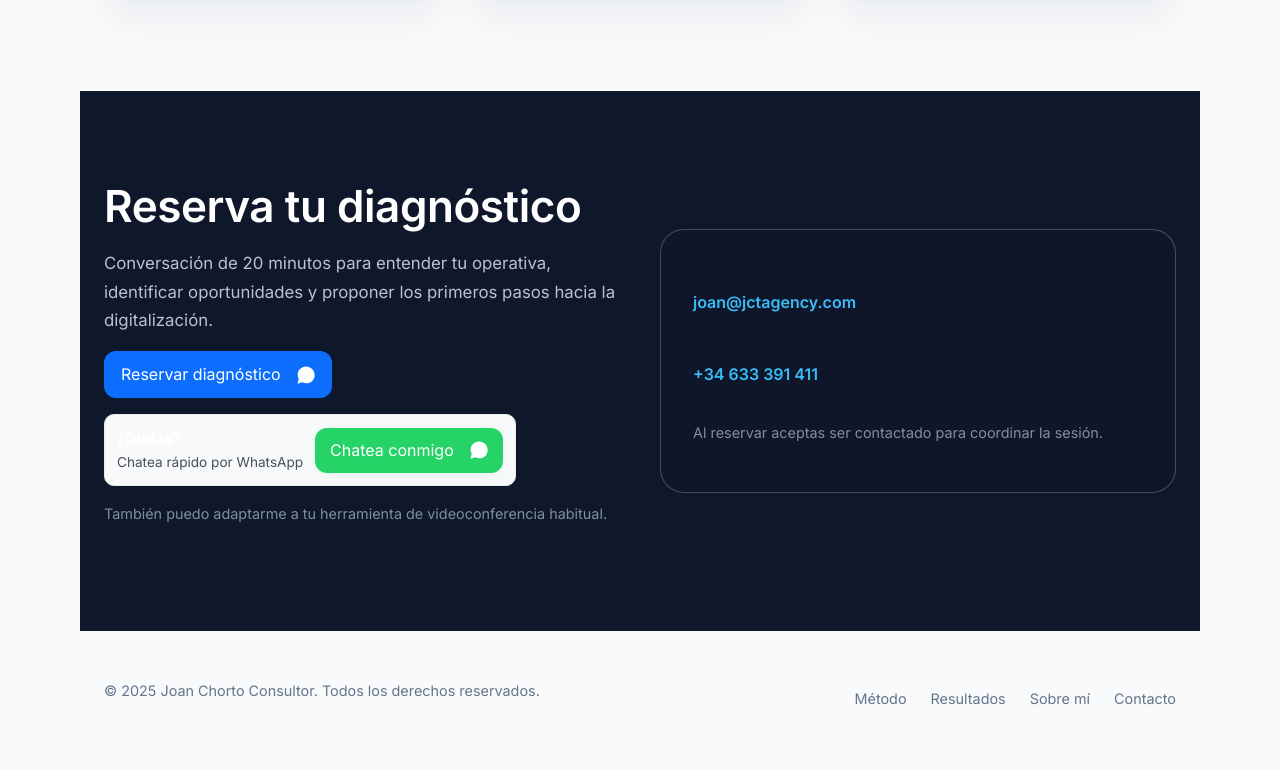
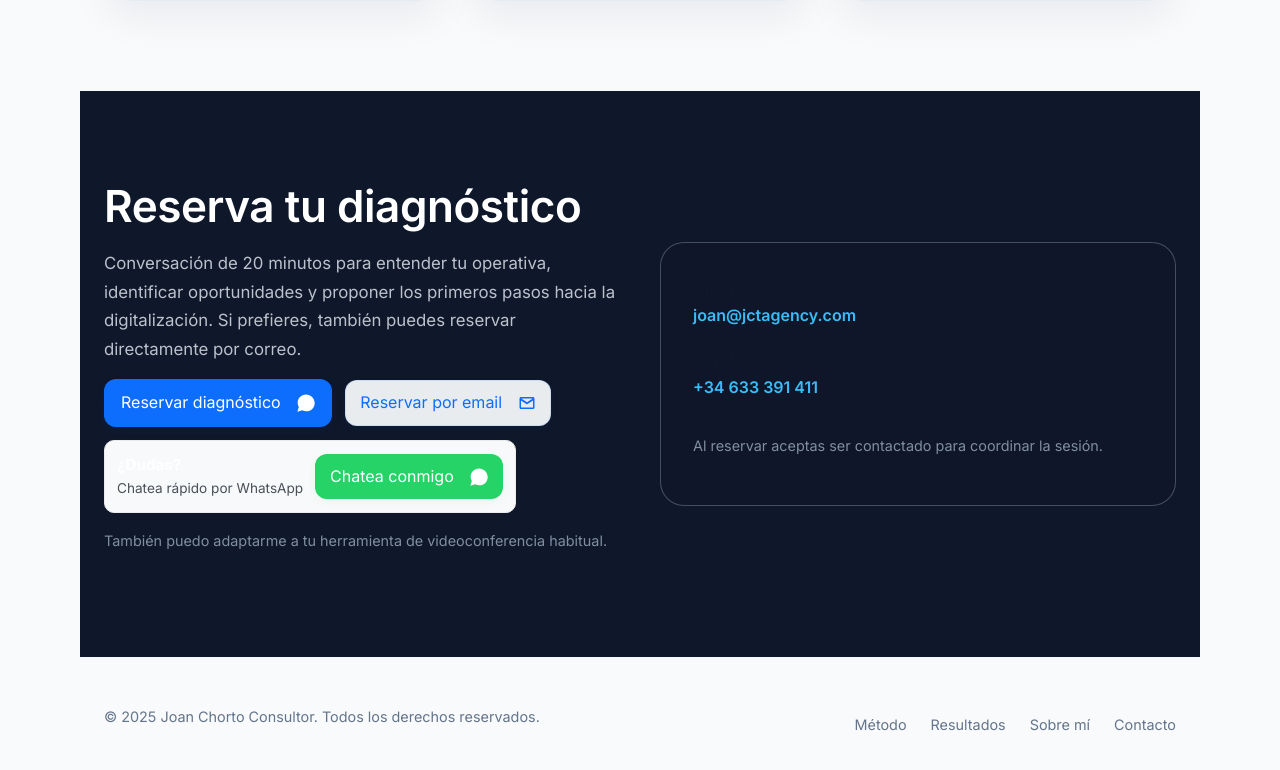
Before and after one commit to joanchorto1/web-jct-agency, a React (Create React App) app: page / in a window 1280 px wide. Shown: the part 3880-4650 px from the top of the page. Built offline with nearby package versions, Linux system fonts and the light colour scheme.

Commit message:
Add email reservation option to contact section

```diff
--- a/src/pages/Home/index.jsx
+++ b/src/pages/Home/index.jsx
@@ -35,12 +35,25 @@ const Home = () => {
     boxShadow: '0 3px 8px rgba(37,211,102,0.06)'
   };
 
+  const btnSecondaryStyle = {
+    background: '#e9ecef',
+    color: '#0d6efd',
+    padding: '9px 14px',
+    borderRadius: '12px',
+    display: 'inline-flex',
+    alignItems: 'center',
+    gap: '8px',
+    textDecoration: 'none',
+    border: '1px solid rgba(13,110,253,0.12)',
+    boxShadow: '0 3px 8px rgba(13,110,253,0.05)'
+  };
+
   const contactRowStyle = {
     display: 'flex',
-    gap: '1rem',
+    gap: '0.85rem',
     alignItems: 'center',
     flexWrap: 'wrap',
-    marginTop: '0.75rem'
+    marginTop: '0.9rem'
   };
 
   const doubtCardStyle = {
@@ -323,7 +336,7 @@ const Home = () => {
                   Reserva tu diagnóstico
                 </h2>
                 <p className="home-static__contact-text">
-                  Conversación de 20 minutos para entender tu operativa, identificar oportunidades y proponer los primeros pasos hacia la digitalización.
+                  Conversación de 20 minutos para entender tu operativa, identificar oportunidades y proponer los primeros pasos hacia la digitalización. Si prefieres, también puedes reservar directamente por correo.
                 </p>
 
                 <div style={contactRowStyle}>
@@ -339,6 +352,20 @@ const Home = () => {
                     <svg aria-hidden="true" width="18" height="18" viewBox="0 0 24 24" className="ms-2" xmlns="http://www.w3.org/2000/svg" focusable="false">
                       <path fill="#fff" d="M12 .5C5.7.5.9 5.3.9 11.6c0 2 .5 3.9 1.5 5.6L.5 23.5l6.5-1.7c1.6.8 3.5 1.3 5.5 1.3 6.3 0 11.1-4.8 11.1-11.1S18.3.5 12 .5z"/>
                       <path fill="#fff" d="M17.3 14.1c-.3-.2-2-.9-2.3-.9-.3 0-.4-.1-.6.2-.2.3-.8.9-1 1.1-.2.2-.4.3-.7.1-.3-.2-1.5-.6-2.8-1.7-1-1-1.6-2.1-1.8-2.4-.2-.3 0-.5.1-.7.1-.2.3-.4.4-.6.1-.2.1-.4 0-.6-.1-.2-.6-1.4-.8-1.9-.2-.5-.4-.4-.6-.4-.2 0-.5 0-.8 0-.3 0-.7.1-1 .4-.3.3-1 1-1 2.5s1 3 1.1 3.2c.1.2 1.9 3 4.6 4.3 3 .1 3.9.2 4.6.1.7-.1 2.4-1 2.8-1.9.4-.9.4-1.6.3-1.8-.1-.2-.4-.3-.7-.5z"/>
+                    </svg>
+                  </a>
+
+                  <a
+                    href="mailto:joan@jctagency.com?subject=Reserva%20diagn%C3%B3stico"
+                    style={btnSecondaryStyle}
+                    aria-label="Reservar diagnóstico por email"
+                  >
+                    Reservar por email
+                    <svg aria-hidden="true" width="18" height="18" viewBox="0 0 24 24" className="ms-2" xmlns="http://www.w3.org/2000/svg" focusable="false">
+                      <path
+                        fill="#0d6efd"
+                        d="M20 4H4c-1.1 0-2 .9-2 2v12c0 1.1.9 2 2 2h16c1.1 0 2-.9 2-2V6c0-1.1-.9-2-2-2zm-.4 2-7.6 5-7.6-5h15.2zM4 18V8.7l7.1 4.7c.3.2.5.3.8.3s.5-.1.8-.3L20 8.7V18H4z"
+                      />
                     </svg>
                   </a>
 
```
